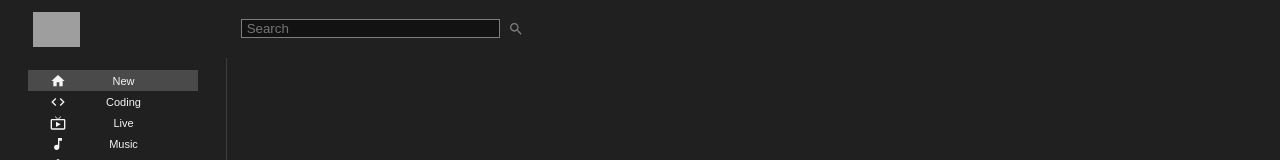
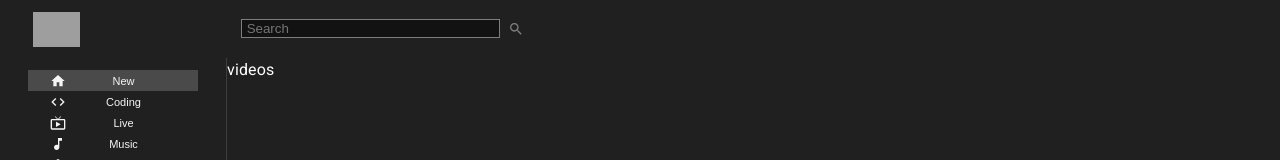
Before and after one commit to Boierul/youtube-clone, a React (Create React App) app: page / in a window 1280 px wide. Shown: the top 160 px of the page. Built offline with nearby package versions, Linux system fonts and the light colour scheme; grey boxes are pictures that could not be loaded.

Commit message:
Stylised the scroll bard for the sidebar.

```diff
--- a/src/components/Feed/Feed.jsx
+++ b/src/components/Feed/Feed.jsx
@@ -1,5 +1,5 @@
 import './Feed.css'
-import {Box, Stack} from "@mui/material";
+import {Box, Stack, Typography} from "@mui/material";
 import Sidebar from "../Sidebar/Sidebar";
 
 export default function Feed() {
@@ -22,6 +22,13 @@ export default function Feed() {
                 <Sidebar/>
 
             </Box>
+
+            <Box>
+                <Typography>
+                    <span>videos</span>
+                </Typography>
+            </Box>
+
         </Stack>
     )
 }
--- a/src/components/Sidebar/Sidebar.jsx
+++ b/src/components/Sidebar/Sidebar.jsx
@@ -14,7 +14,13 @@ export default function Sidebar() {
                 height: {sx: 'auto', md: '95%'},
                 flexDirection: {md: 'column'},
                 padding: '10px',
-                margin: '2px'
+                margin: '2px',
+                '&::-webkit-scrollbar': {
+                    height: '0.7em'
+                },
+                '&::-webkit-scrollbar-thumb': {
+                    backgroundColor: '#4B4A4AE5'
+                }
             }}>
 
             {categories.map((category) => (
```
